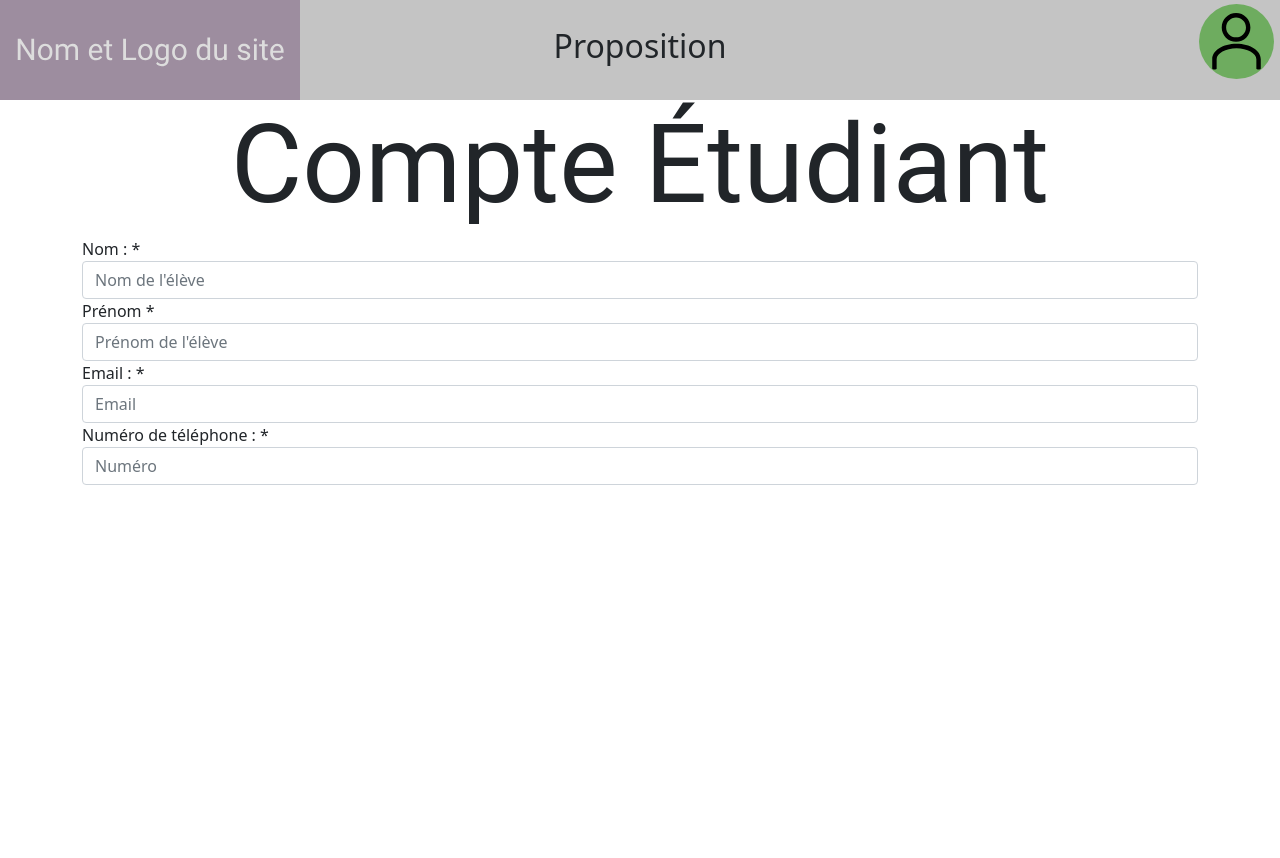
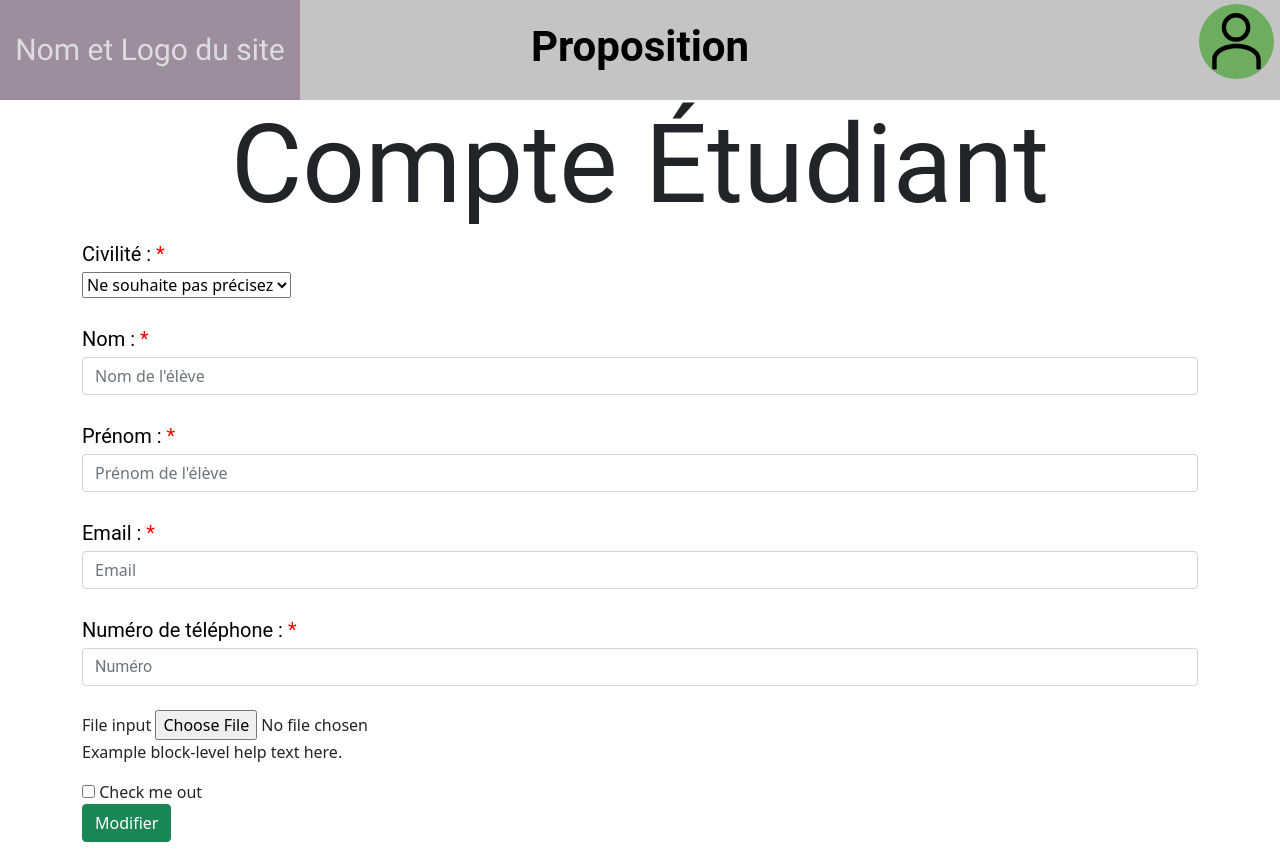
Before and after one commit to BLebreton2205/proget-Digital, a plain HTML site: page code/prototype1/CompteEtudiant.html in a window 1280 px wide. Before the commit the page ends 800 px from the top, so only its background shows below. Drawn offline with Linux system fonts and the light colour scheme.

Commit message:
prototype1 - push 2

```diff
--- a/code/prototype1/CompteEtudiant.html
+++ b/code/prototype1/CompteEtudiant.html
@@ -47,22 +47,32 @@
             <div class = "container ">
                 <form>
                     <div class="form-group">
-                      <label for="nom">Nom : *</label>
+                    <label for="pet-select" id="medium">Civilité : <FONT color=red>*</FONT></label><br/>
+                    <select name="pets" id="pet-select">
+                        <option value="parrot">Ne souhaite pas précisez</option>
+                        <option value="dog">Homme</option>
+                        <option value="cat">Femme</option>
+                        <option value="hamster">Autre</option>
+                        <option value="parrot">Ne souhaite pas précisez</option>
+                    </select>
+                    </div><br/>
+                    <div class="form-group">
+                      <label for="nom" id="medium">Nom : <FONT color=red>*</FONT></label>
                       <input type="text" class="form-control" id="nom" placeholder="Nom de l'élève">
-                    </div>
+                    </div><br/>
                     <div class="form-group">
-                      <label for="prenom">Prénom *</label>
+                      <label for="prenom" id="medium">Prénom : <FONT color=red>*</FONT></label>
                       <input type="text" class="form-control" id="prenom" placeholder="Prénom de l'élève">
-                    </div>
+                    </div><br/>
                     <div class="form-group">
-                        <label for="email">Email : *</label>
+                        <label for="email" id="medium">Email : <FONT color=red>*</FONT></label>
                         <input type="email" class="form-control" id="email" placeholder="Email">
-                    </div>
+                    </div><br/>
+                    <div class="form-group" id="medium">
+                        <label for="numero">Numéro de téléphone : <FONT color=red>*</FONT></label>
+                        <input type="tel" class="form-control" id="numero" placeholder="Numéro" pattern="[0-9]{10}">
+                    </div><br/>
                     <div class="form-group">
-                        <label for="numero">Numéro de téléphone : *</label>
-                        <input type="number" class="form-control" id="numero" placeholder="Numéro" minlength="10" maxlength="10">
-                    </div>
-                    <!--<div class="form-group">
                       <label for="exampleInputFile">File input</label>
                       <input type="file" id="exampleInputFile">
                       <p class="help-block">Example block-level help text here.</p>
@@ -72,7 +82,7 @@
                         <input type="checkbox"> Check me out
                       </label>
                     </div>
-                    <button type="submit" class="btn btn-default">Submit</button>-->
+                    <button type="button" class="btn btn-success">Modifier</button>
                   </form>
                 </div>
         </div>
--- a/code/prototype1/css/style.css
+++ b/code/prototype1/css/style.css
@@ -12,3 +12,26 @@
 .header {
   background: #C4C4C4;
 }
+
+h2 {
+  font-family: Roboto;
+  font-style: normal;
+  font-weight: bold;
+  font-size: 42px;
+  line-height: 49px;
+  display: flex;
+  align-items: center;
+  text-align: center;
+
+  color: #000000;
+}
+
+#medium {
+  font-family: Roboto;
+  font-style: normal;
+  font-weight: normal;
+  font-size: 20px;
+  line-height: 35px;
+
+  color: #000000;
+}
```
